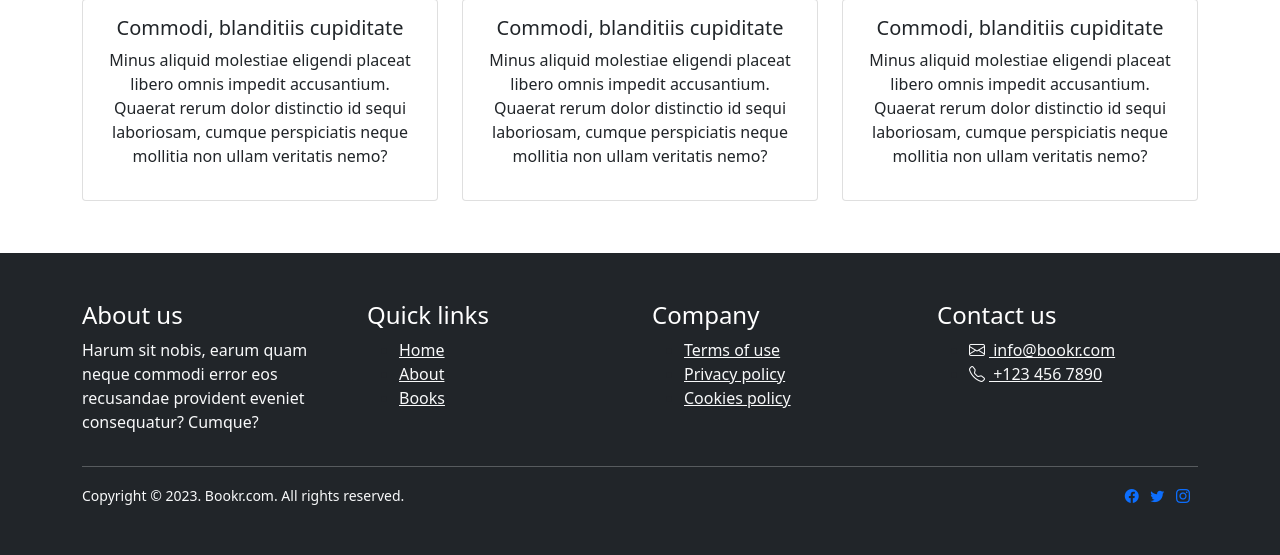
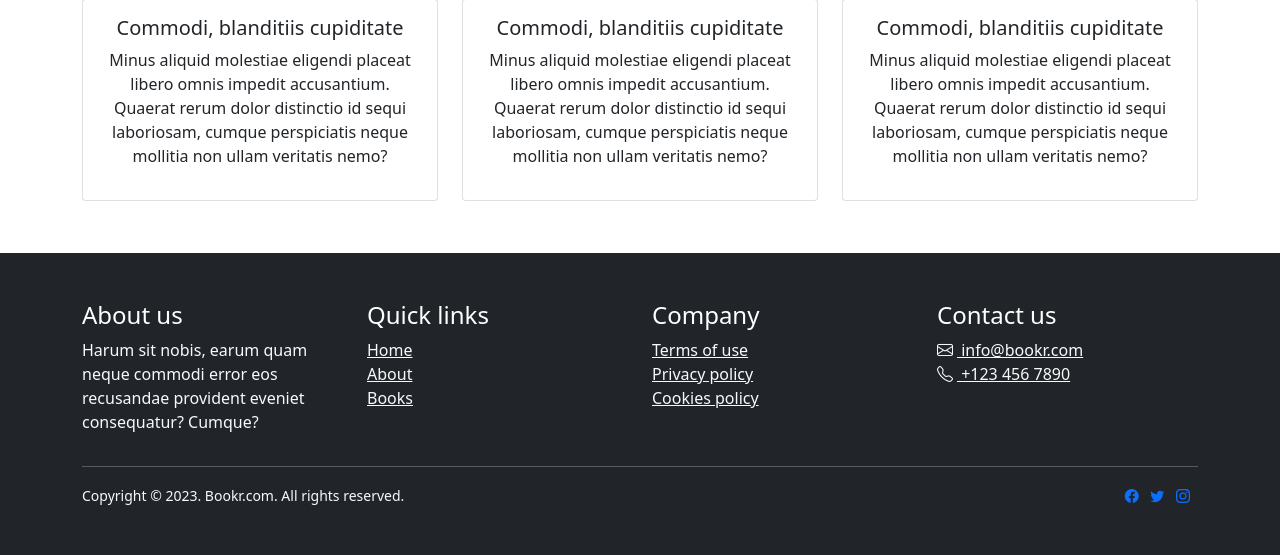
Before and after one commit to paulnyabaro/bookr, a Django app: page / in a window 1280 px wide. Shown: the part 426-981 px from the top of the page. Run offline with Django 4.2, Linux system fonts and the light colour scheme; parts of the project's set-up code (start-up, migrations or seed data) failed here and were passed over.

Commit message:
Updated footer

```diff
--- a/templates/_base.html
+++ b/templates/_base.html
@@ -53,7 +53,7 @@
                 </div>
                 <div class="col-md-3">
                     <h4 class="text-white">Quick links</h4>
-                    <ul>
+                    <ul class="list-unstyled">
                         <li><a href="" class="text-light">Home</a></li>
                         <li><a href="" class="text-light">About</a></li>
                         <li><a href="" class="text-light">Books</a></li>
@@ -61,7 +61,7 @@
                 </div>
                 <div class="col-md-3">
                     <h4 class="text-white">Company</h4>
-                    <ul>
+                    <ul class="list-unstyled">
                         <li><a href="" class="text-light">Terms of use</a></li>
                         <li><a href="" class="text-light">Privacy policy</a></li>
                         <li><a href="" class="text-light">Cookies policy</a></li>
@@ -69,7 +69,7 @@
                 </div>
                 <div class="col-md-3">
                     <h4 class="text-white">Contact us</h4>
-                    <ul>
+                    <ul class="list-unstyled">
                         <li><a href="" class="text-light"><i class="bi bi-envelope me-1"></i> info@bookr.com</a></li>
                         <li><a href="" class="text-light"><i class="bi bi-telephone me-1"></i> +123 456 7890</a></li>
                     </ul>
```
